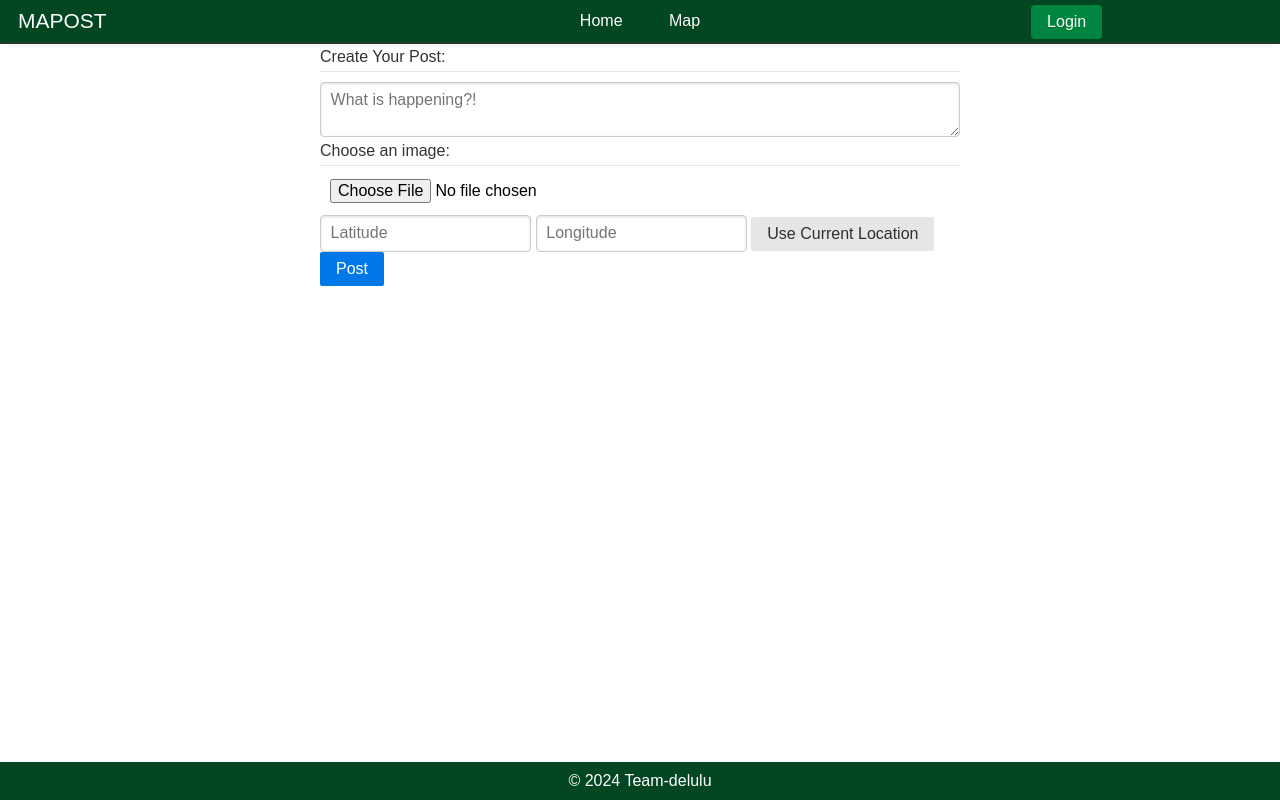
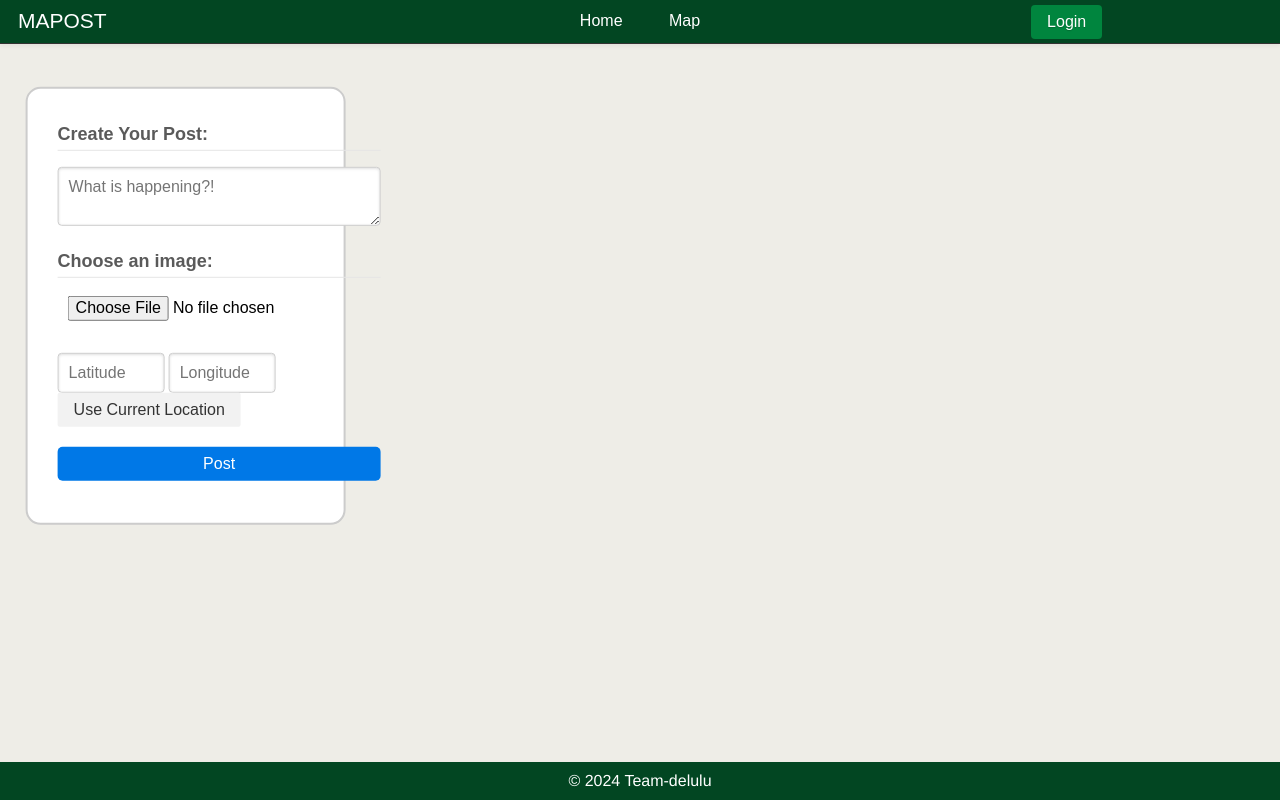
Before and after one commit to Dav0M/mapost, a Flask app: template templates/create.html in a window 1280 px wide. Run offline with Flask 3, Linux system fonts and the light colour scheme; the template is opened without the code that fills it, so the values that code supplies are empty; parts of the project's set-up code (start-up, migrations or seed data) failed here and were passed over; some libraries are stand-ins or nearby versions.

Commit message:
Added create.css

```diff
--- a/static/css/create.css
+++ b/static/css/create.css
@@ -0,0 +1,80 @@
+body {
+    background-color: #eeede7;
+    font-family: 'Helvetica Neue', Arial, sans-serif;
+}
+
+.user-container, .pure-form {
+    background-color: white;
+    border: 2px solid #ccc;
+    padding: 30px;
+    margin-bottom: 40px;
+    border-radius: 15px;
+    width: 80%;
+    transform: translate(8%, 10%);
+}
+
+.pure-form legend {
+    color: #5a5a5a;
+    font-size: 18px;
+    margin-bottom: 10px;
+    font-weight: bold;
+}
+
+.pure-control-group, .pure-group {
+    margin-bottom: 20px;
+    position: relative;
+}
+
+.pure-control-group textarea, .pure-group input[type="file"], .pure-u-4 input[type="number"] {
+    padding: 10px;
+    border-radius: 4px;
+}
+
+.pure-control-group label, .pure-u-4 label {
+    position: absolute;
+    top: -8px;
+    left: 10px;
+    background-color: #eeede7;
+    padding: 0 5px;
+    color: #999;
+    font-size: 14px;
+}
+
+.pure-input-1-3 {
+    width: 50%;
+    border-radius: 5px;
+    text-decoration: none;
+    transition: background-color 0.3s ease;
+}
+
+.pure-button-primary {
+    background-color: #0078e7;
+    border-radius: 5px;
+    text-decoration: none;
+    transition: background-color 0.3s ease;
+    width: 100%;
+}
+
+#curr-location {
+    background-color: #f2f2f2;
+    color: #333;
+}
+
+.form-submit-field {
+    text-align: center;
+    margin-top: 20px;
+}
+
+@media (max-width: 768px) {
+    .pure-control-group textarea, .pure-group input[type="file"], .pure-u-4 input[type="number"] {
+        width: calc(100% - 20px);
+    }
+
+    .user-details {
+        text-align: center;
+    }
+
+    .pure-u-4 input[type="number"] {
+        margin-bottom: 15px;
+    }
+}
--- a/static/css/feed.css
+++ b/static/css/feed.css
@@ -90,8 +90,7 @@ body {
 .search-dropdown {
     position: absolute;
     top: 100%;
-    left: 3px;
-    margin-left: 12px;
+    left: 22px;
     width: 100%;
     z-index: 900;
     background-color: #fff;
--- a/templates/create.html
+++ b/templates/create.html
@@ -1,19 +1,20 @@
 {% extends "header_template.html" %}
 {% block head %}
-  {{ super() }}
-  <title>MAPOST | Create a Post</title>
-  <link rel="stylesheet" href="/static/css/create.css">
-  <script src="/static/js/location.js"></script>
+{{ super() }}
+<title>MAPOST | Create a Post</title>
+<link rel="stylesheet" href="/static/css/create.css">
+<script src="/static/js/location.js"></script>
 {% endblock %}
 {% block content %}
 <div class="pure-g">
-  <div class="pure-u-1-4 pure-u-md-1-4"></div>
-    <form action="/create", method="post" enctype="multipart/form-data" class="pure-form pure-g pure-u-1-2">
+  <div class="pure-u-1-4 pure-u-md-1-4">
+    <form action="/create" , method="post" enctype="multipart/form-data" class="pure-form pure-g pure-u-1-2">
       <fieldset>
         <legend>Create Your Post:</legend>
         <div class="pure-control-group">
           <label for="create-text"></label>
-          <textarea id="create-text" name="create-text" class="pure-input-1" placeholder="What is happening?!" maxlength="256"></textarea>
+          <textarea id="create-text" name="create-text" class="pure-input-1" placeholder="What is happening?!"
+            maxlength="256"></textarea>
         </div>
         <div class="pure-group">
           <legend>Choose an image:</legend>
@@ -22,10 +23,12 @@
 
         <div class="pure-u-4">
           <label for="create-lat"></label>
-          <input type="number" step="any" id="create-lat" name="create-lat" class="pure-input-1-3" placeholder="Latitude" min="-90" max="90" required>
+          <input type="number" step="any" id="create-lat" name="create-lat" class="pure-input-1-3"
+            placeholder="Latitude" min="-90" max="90" required>
 
           <label for="create-long"></label>
-          <input type="number" step="any" id="create-long" name="create-long" class="pure-input-1-3" placeholder="Longitude" min="-180" max="180" required>
+          <input type="number" step="any" id="create-long" name="create-long" class="pure-input-1-3"
+            placeholder="Longitude" min="-180" max="180" required>
 
           <button type="button" id="curr-location" class="pure-button pure-input">Use Current Location</button>
         </div>
@@ -34,6 +37,7 @@
         </div>
       </fieldset>
     </form>
+  </div>
 </div>
 
 {% endblock %}
```
Also changed, not shown: templates/edit_post.html (+7 -4 lines).
